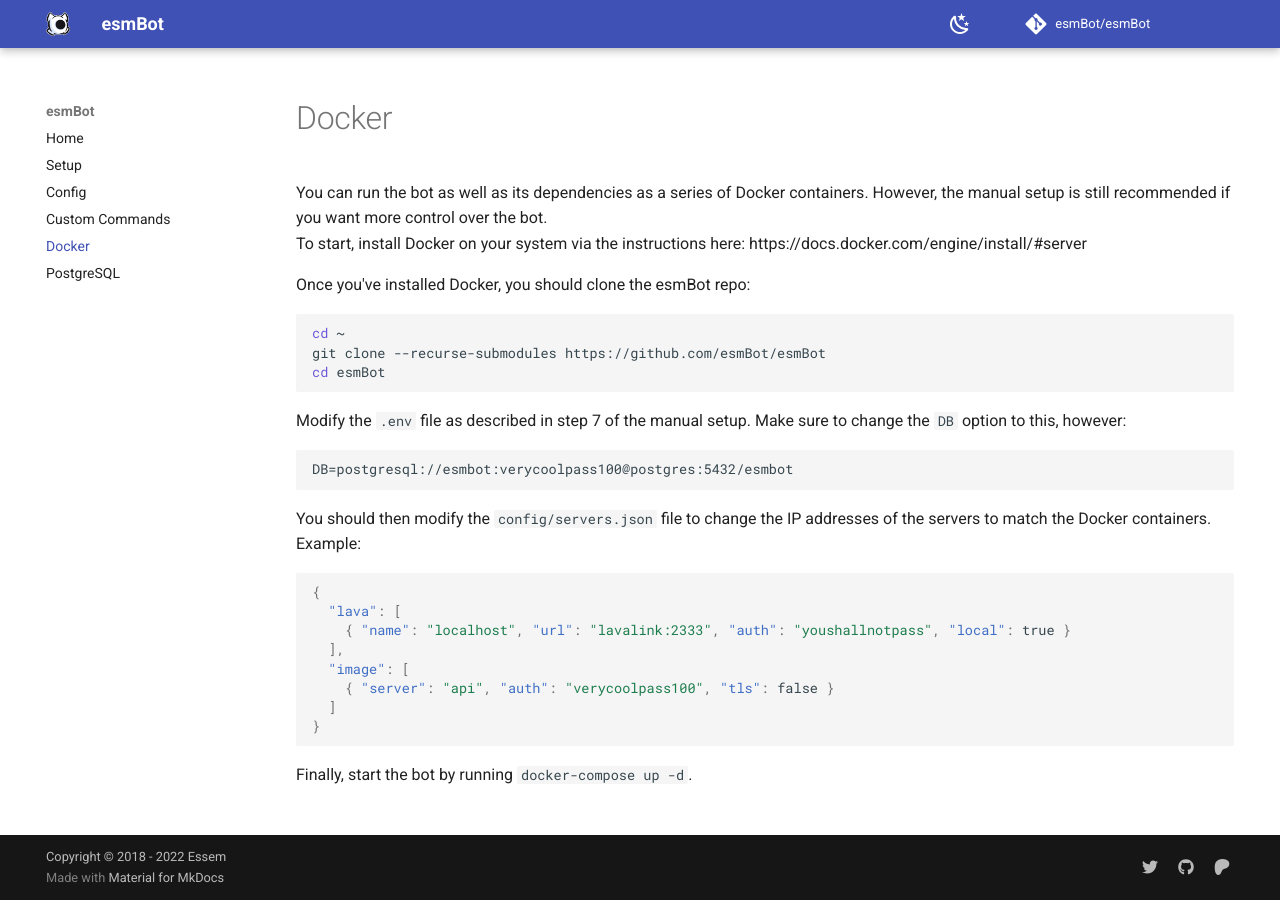
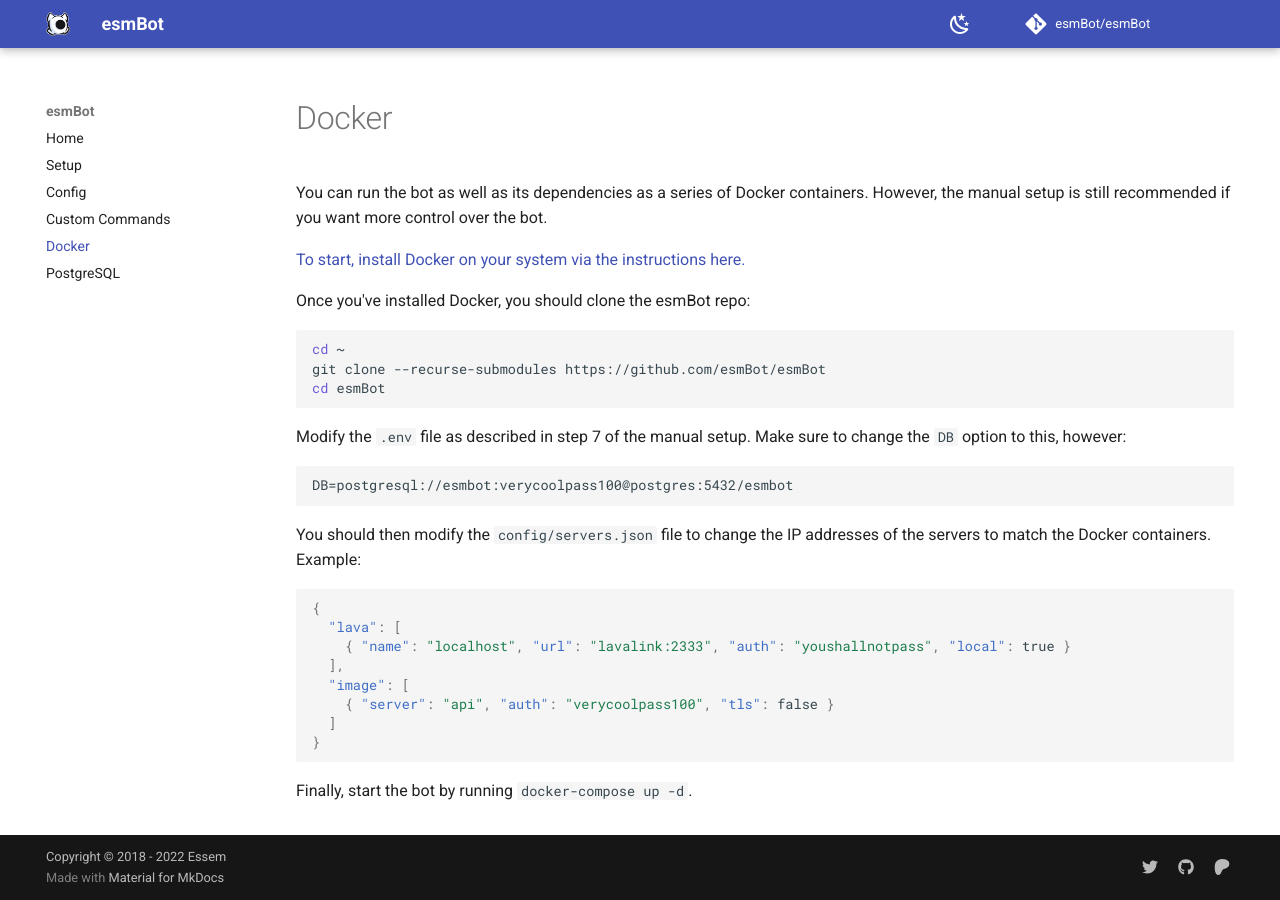
Before and after one commit to esmBot/esmBot, an MkDocs documentation site: the page built from docs/docker.md, in a window 1280 px wide. Built offline with MkDocs 1.6.1 and Material for MkDocs 9.7.7, drawn with Linux system fonts in a browser that asks for light colours; comment, search, counter and statistics services are not loaded.

Commit message:
Mention Docker in setup docs

````diff
--- a/docs/docker.md
+++ b/docs/docker.md
@@ -1,6 +1,7 @@
 # Docker
 You can run the bot as well as its dependencies as a series of Docker containers. However, the manual setup is still recommended if you want more control over the bot.
-To start, install Docker on your system via the instructions here: https://docs.docker.com/engine/install/#server
+
+[To start, install Docker on your system via the instructions here.](https://docs.docker.com/engine/install/#server)
 
 Once you've installed Docker, you should clone the esmBot repo:
 ```sh
````
Also changed, not shown: docs/setup.md (+5 -2 lines).
